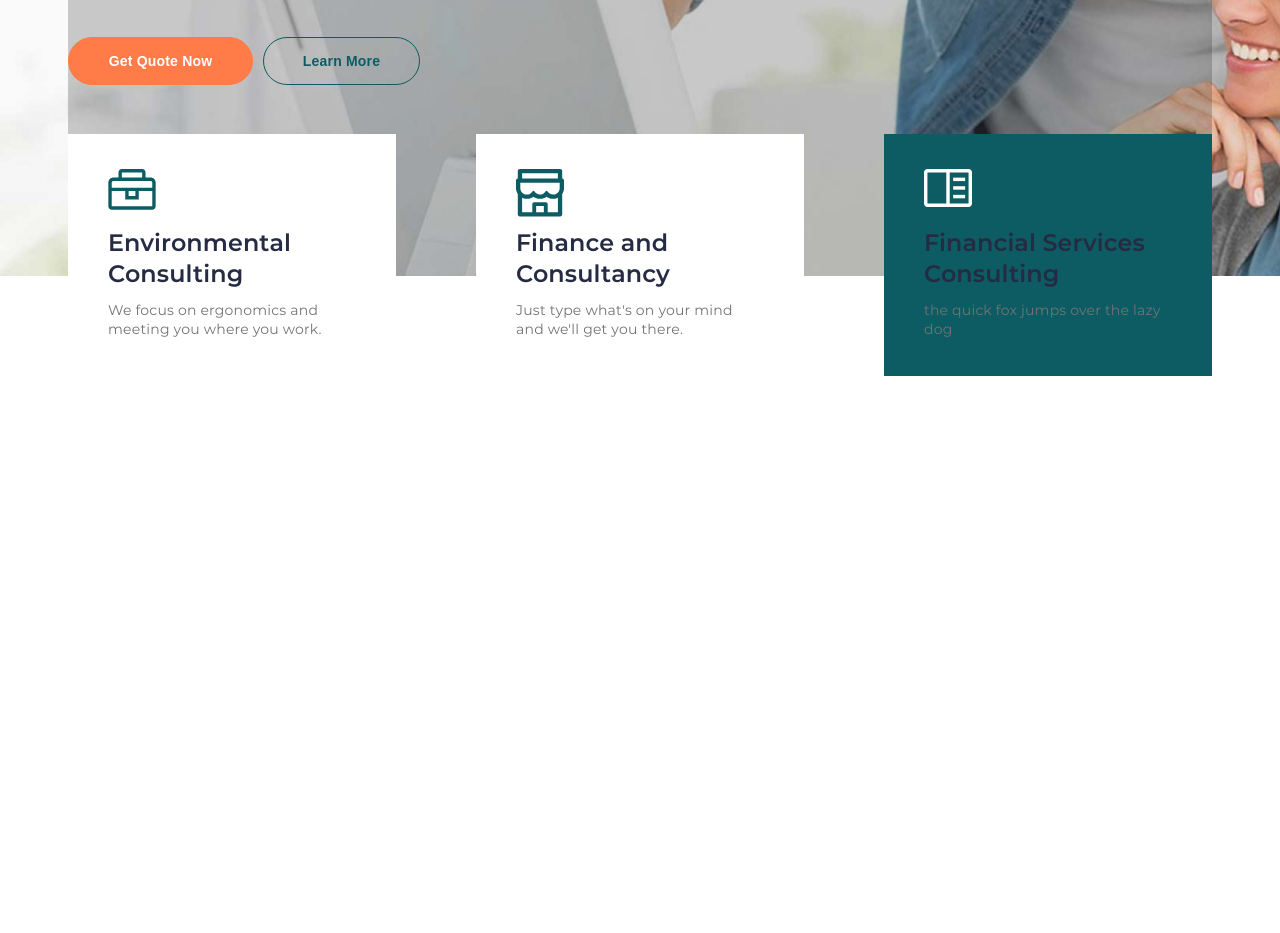
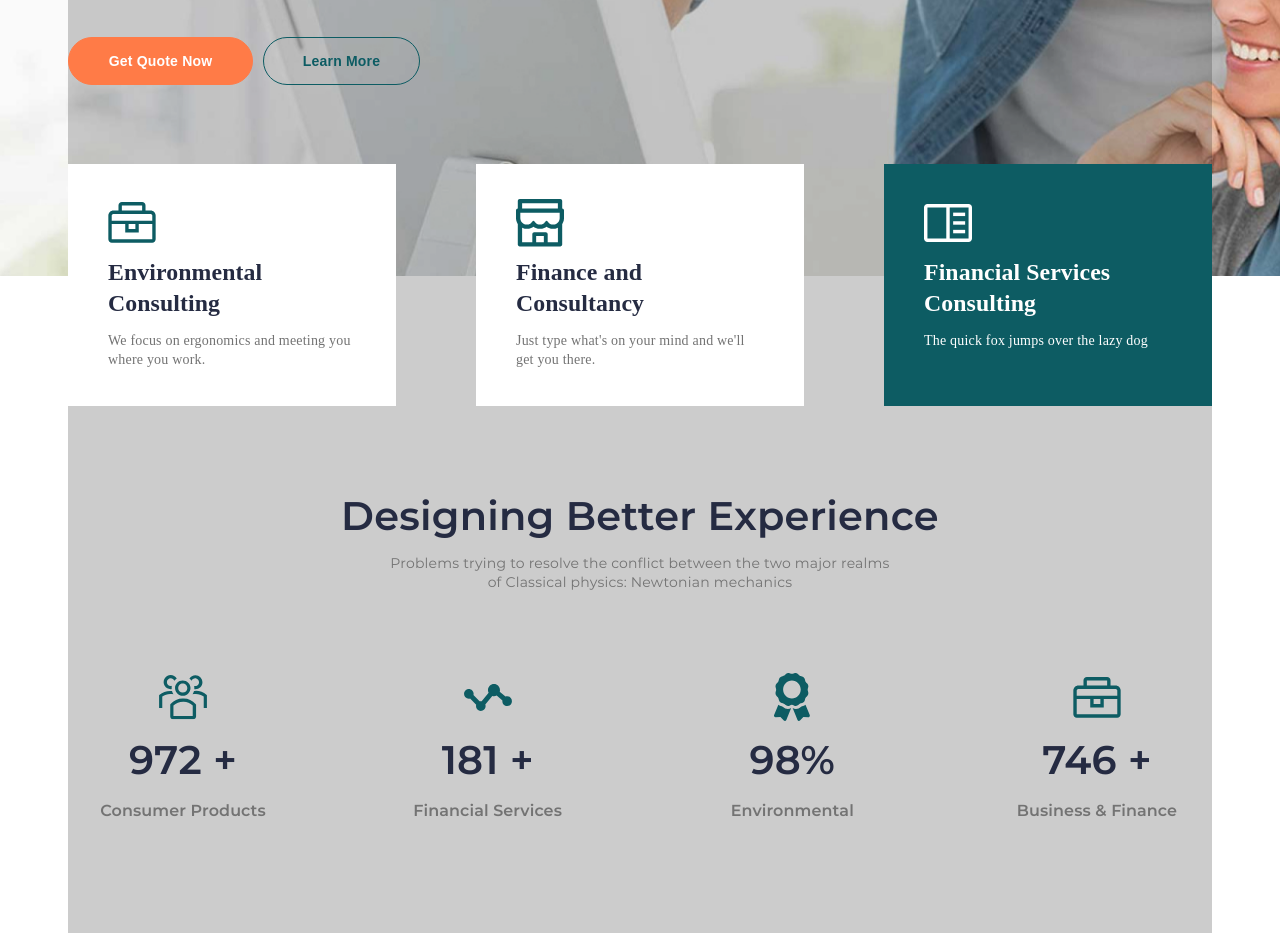
Before and after one commit to GearOfReplacement/Relvise, a website built with webpack: page public/index.html in a window 1280 px wide. Shown: the part 540-1473 px from the top of the page. Before the commit the page ends 916 px from the top, so only its background shows below. Built offline with nearby package versions, Linux system fonts and the light colour scheme.

Commit message:
made result section

```diff
--- a/public/index.html
+++ b/public/index.html
@@ -31,8 +31,12 @@
 					<button class="banner__button_1">Get Quote Now</button>
 					<button class="banner__button_2">Learn More</button>
 				</div>
+			</div>
+		</section>
 
-				<div class="banner__services services">
+		<section class="results">
+			<div class="results__container container">
+				<div class="results__services services">
 					<div class="services__item">
 						<div class="services__icon"><img src="../src/assets/icon/case_icon.svg" alt="case"></div>
 						<h3 class="services__title">Environmental Consulting</h3>
@@ -46,7 +50,32 @@
 					<div class="services__item">
 						<div class="services__icon"><img src="../src/assets/icon/notebook_icon.svg" alt="notebook"></div>
 						<h3 class="services__title">Financial Services Consulting</h3>
-						<div class="services__descr">the quick fox jumps over the lazy dog</div>
+						<div class="services__descr">The quick fox jumps over the lazy dog</div>
+					</div>
+				</div>
+
+				<h2 class="results__subtitle subtitle">Designing Better Experience</h2>
+				<div class="results__descr section-descr">Problems trying to resolve the conflict between the two major realms of Classical physics: Newtonian mechanics </div>
+				<div class="results__wrapper wrapper">
+					<div class="wrapper__block">
+						<div class="wrapper__pic"><img src="../src/assets/icon/clarity_users_icon.svg" alt="users"></div>
+						<div class="wrapper__count">972 +</div>
+						<div class="wrapper__descr">Consumer Products</div>
+					</div>
+					<div class="wrapper__block">
+						<div class="wrapper__pic"><img src="../src/assets/icon/graph_icon.svg" alt="graph"></div>
+						<div class="wrapper__count">181 +</div>
+						<div class="wrapper__descr">Financial Services </div>
+					</div>
+					<div class="wrapper__block">
+						<div class="wrapper__pic"><img src="../src/assets/icon/medal_icon.svg" alt="medal"></div>
+						<div class="wrapper__count">98%</div>
+						<div class="wrapper__descr">Environmental </div>
+					</div>
+					<div class="wrapper__block">
+						<div class="wrapper__pic"><img src="../src/assets/icon/case_icon.svg" alt="case"></div>
+						<div class="wrapper__count">746 +</div>
+						<div class="wrapper__descr">Business & Finance </div>
 					</div>
 				</div>
 			</div>
--- a/src/styles/style.sass
+++ b/src/styles/style.sass
@@ -30,13 +30,13 @@ img
 	width: 100%
 	height: 100%
 
+// ******************************************************			banner(header+nav)			******************************************************
+
 .banner
 	width: 100%
 	min-height: 794px
 
-
 	background: url("../assets/image/background_banner.jpg") 50% 50% / cover no-repeat
-
 	font-family: "Montserrat"
 
 	&__title
@@ -112,61 +112,7 @@ img
 			background-color: variables.$side-1
 
 	&__container
-		position: relative
 		padding-bottom: 191px
-
-	&__services
-		position: absolute
-		bottom: -100px
-		left: 0
-
-
-.services
-	min-height: 242px
-	width: 100%
-
-	display: flex
-	align-items: center
-	justify-content: space-between
-
-	&__item
-		min-height: 242px
-		width: 328px
-
-		background-color: variables.$bg-light
-		padding: 35px 40px
-
-		&:last-child
-			background-color: variables.$side-1
-
-	&__icon
-		width: 48px
-		height: 48px
-
-	&__title
-		margin-top: 10px
-		min-height: 64px
-
-		font-weight: 700
-		font-size: 1.7rem
-		line-height: 2.28rem
-
-		letter-spacing: 0.1px
-		color: variables.$main-txt
-
-	&__descr
-		margin-top: 10px
-		min-height: 40px
-
-		font-weight: 500
-		font-size: 1rem
-		line-height: 1.42rem
-		letter-spacing: 0.2px
-
-		color: variables.$side-txt
-
-
-
 
 .title
 	display: block
@@ -199,7 +145,6 @@ img
 	&__nav
 		margin-left: 134px
 
-
 .list
 	display: flex
 	align-items: center
@@ -224,3 +169,154 @@ img
 	&__link:hover
 		text-decoration: underline
 		text-decoration-color: variables.$side-txt
+
+// ******************************************************			results			******************************************************
+.results
+	min-height: 526px
+	width: 100%
+
+	&__container
+		position: relative
+		padding-bottom: 50px
+
+	&__services
+		transform: translateY(-112px)
+
+	&__subtitle
+		transform: translateY(-30px)
+
+	&__descr
+		max-width: 512px
+		margin: 10px auto 0
+		transform: translateY(-30px)
+
+	&__wrapper
+		margin-top: 50px
+		transform: translateY(-30px)
+
+.services
+	min-height: 242px
+	width: 100%
+
+	display: flex
+	align-items: stretch
+	justify-content: space-between
+
+	&__item
+		min-height: 242px
+		max-width: 328px
+		flex: 1 1 auto
+
+		background-color: variables.$bg-light
+		padding: 35px 40px
+
+		&:last-child
+			background-color: variables.$side-1
+
+			.services__title, .services__descr
+				color: variables.$light-txt
+
+	&__icon
+		width: 48px
+		height: 48px
+
+		display: flex
+		align-items: center
+
+	&__title
+		margin-top: 10px
+		min-height: 64px
+
+		font-weight: 700
+		font-size: 1.7rem
+		line-height: 2.28rem
+
+		letter-spacing: 0.1px
+		color: variables.$main-txt
+
+	&__descr
+		margin-top: 10px
+		min-height: 40px
+
+		font-weight: 500
+		font-size: 1rem
+		line-height: 1.42rem
+		letter-spacing: 0.2px
+
+		color: variables.$side-txt
+
+.subtitle
+	font-family: "Montserrat"
+	font-size: 2.85rem
+	font-weight: 700
+
+	line-height: 4rem
+	letter-spacing: 0.2px
+	text-align: center
+
+	color: variables.$main-txt
+
+.section-descr
+	font-family: "Montserrat"
+	font-size: 1rem
+	font-weight: 500
+
+	line-height: 1.42rem
+	letter-spacing: 0.2px
+	text-align: center
+
+	color: variables.$side-txt
+
+.wrapper
+	min-height: 210px
+	width: 100%
+
+	display: flex
+	align-items: stretch
+	justify-content: space-between
+
+	&__block
+		min-height: 210px
+		max-width: 230px
+
+		display: flex
+		flex-direction: column
+		align-items: center
+		justify-content: space-between
+
+		padding: 30px
+
+	&__pic
+		max-height: 48px
+		max-width: 48px
+
+		min-height: 48px
+
+		display: flex
+		align-items: center
+		justify-content: center
+
+
+	&__count
+		font-family: "Montserrat"
+		font-size: 2.85rem
+		font-weight: 700
+
+		line-height: 4rem
+		letter-spacing: 0.2px
+		text-align: center
+
+		color: variables.$main-txt
+
+	&__descr
+		min-width: 170px
+
+		font-family: "Montserrat"
+		font-size: 1.14rem
+		font-weight: 700
+
+		line-height: 1.7rem
+		letter-spacing: 0.1px
+		text-align: center
+
+		color: variables.$side-txt
```
